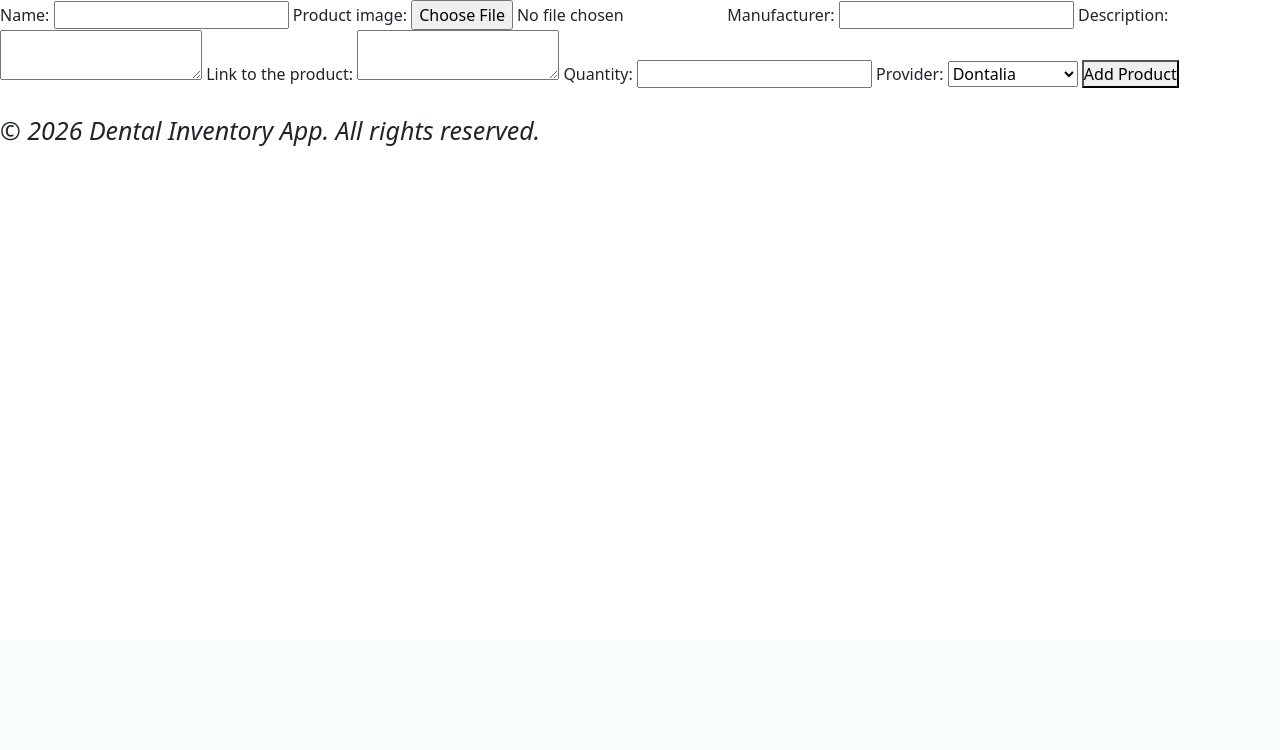
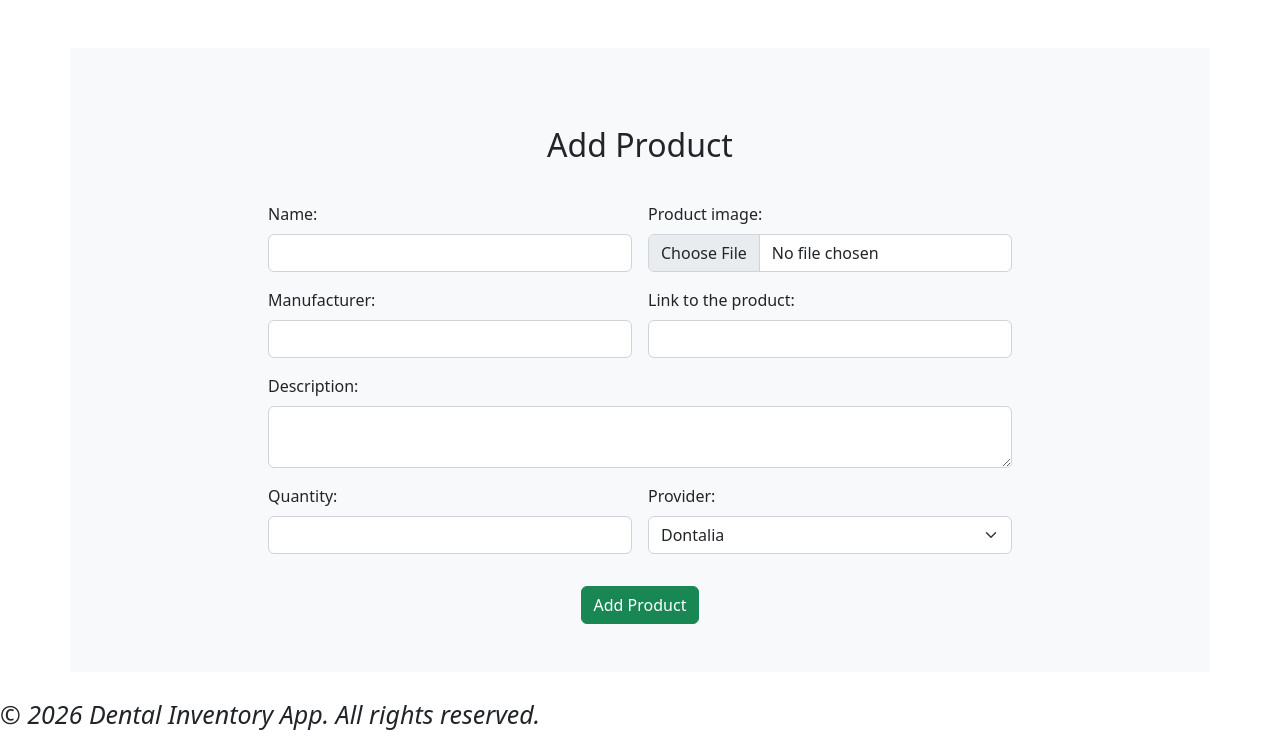
Before and after one commit to BacigalupoSofia/Inventorywithdb, a Flask app: page /add in a window 1280 px wide. Shown: the part 160-910 px from the top of the page. Before the commit the page ends 306 px from the top, so only its background shows below. Run offline with Flask 3, Linux system fonts and the light colour scheme; data comes from the database, SQL or seed files in the repository; both versions use the stored data as it was after the commit.

Commit message:
Bootstrap styling of add form

```diff
--- a/templates/add.html
+++ b/templates/add.html
@@ -1,37 +1,93 @@
 {% extends "base.html" %} {% block title %} Add Form {% endblock %} {% block
 content %}
+
+<div class="container py-5 bg-light mt-5">
+  <div class="col-md-8 mx-auto">
+    <h2 class="text-center mb-2">Add Product</h2>
+
     <form
       method="POST"
       action="{{ url_for('add_product') }}"
       enctype="multipart/form-data"
     >
-  <label for="name">Name:</label>
-  <input type="text" name="name" id="name" required />
+      <div class="row g-3">
+        <div class="col-md-6">
+          <label for="name" class="form-label">Name:</label>
+          <input
+            type="text"
+            name="name"
+            id="name"
+            class="form-control"
+            required
+          />
+        </div>
 
-  <label for="image">Product image:</label>
-  <input type="file" name="image" id="image" accept="image/*" />
+        <div class="col-md-6">
+          <label for="image" class="form-label">Product image:</label>
+          <input
+            type="file"
+            name="image"
+            id="image"
+            accept="image/*"
+            class="form-control"
+          />
+        </div>
 
-  <label for="manufacturer">Manufacturer:</label>
-  <input type="text" name="manufacturer" id="manufacturer" required />
+        <div class="col-md-6">
+          <label for="manufacturer" class="form-label"> Manufacturer: </label>
+          <input
+            type="text"
+            name="manufacturer"
+            id="manufacturer"
+            class="form-control"
+            required
+          />
+        </div>
 
-  <label for="description">Description:</label>
-  <textarea name="description" id="description" required></textarea>
+        <div class="col-md-6">
+          <label for="link" class="form-label"> Link to the product: </label>
+          <input name="link" id="link" class="form-control" required />
+        </div>
 
-  <label for="link">Link to the product:</label>
-  <textarea name="link" id="link" required></textarea>
+        <div class="col-12">
+          <label for="description" class="form-label"> Description: </label>
+          <textarea
+            name="description"
+            id="description"
+            class="form-control"
+            required
+          ></textarea>
+        </div>
 
-  <label for="quantity">Quantity:</label>
-  <input type="number" name="quantity" id="quantity" min="0" required />
+        <div class="col-md-6">
+          <label for="quantity" class="form-label"> Quantity: </label>
+          <input
+            type="number"
+            name="quantity"
+            id="quantity"
+            min="0"
+            class="form-control"
+            required
+          />
+        </div>
 
-  <label for="provider">Provider:</label>
-
-  <select name="provider_id" id="provider" required>
+        <div class="col-md-6">
+          <label for="provider" class="form-label"> Provider: </label>
+          <select name="provider_id" id="provider" class="form-select" required>
             {% for provider in providers %}
             <option value="{{ provider.id }}">{{ provider.name }}</option>
             {% endfor %}
           </select>
+        </div>
 
-  <button type="submit">Add Product</button>
+        <div class="col-12 text-center">
+          <button type="submit" class="btn btn-success mt-3">
+            Add Product
+          </button>
+        </div>
+      </div>
     </form>
+  </div>
+</div>
 
 {% endblock %}
```
Also changed, not shown: instance/products.db. Lines whose indentation alone changed are shown as unchanged.
